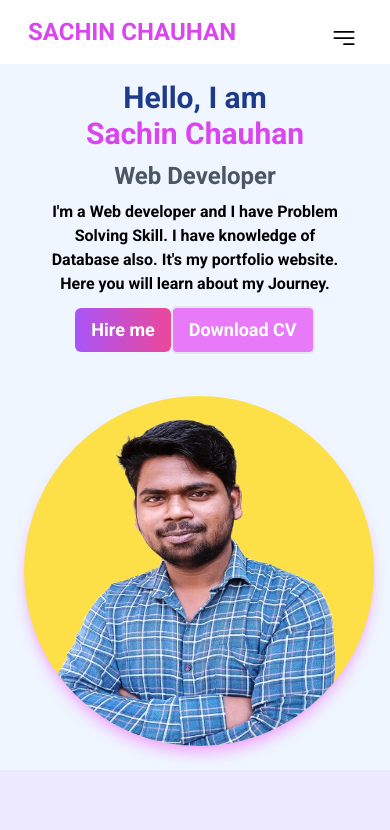
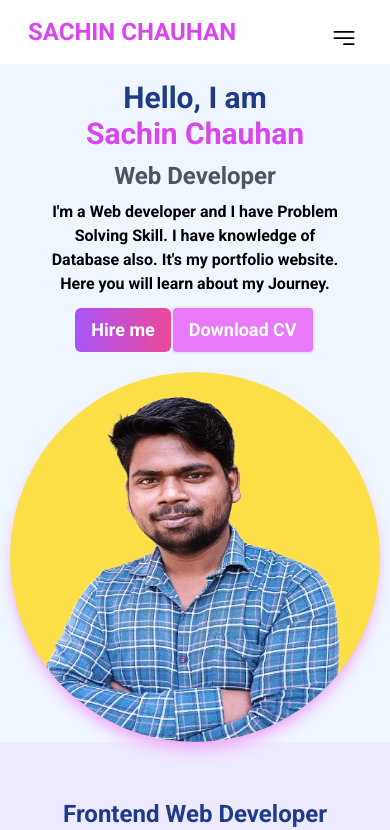
Before and after one commit to sachinchauhan010/PortfolioProject, a React (Create React App) app: page / in a window 390 px wide. Shown: the top 830 px of the page. Built offline with nearby package versions, Linux system fonts and the light colour scheme; a web font is replaced by a local one.

Commit message:
Mobile Screen Bug fix

```diff
--- a/src/components/Section0.jsx
+++ b/src/components/Section0.jsx
@@ -29,7 +29,7 @@ const Section0 = () => {
         <img
           src={photo}
           alt=""
-          className="h-[350px] w-[350px] sm:ml-auto sm:mr-auto md:mx-10 rounded-[50%] shadow-lg lg:shadow-2xl shadow-fuchsia-300 m-6 bg-yellow-300 hover:scale-110 duration-500 overflow-hidden"
+          className="h-[370px] w-[370px] md:mx-10 rounded-[50%] box-border shadow-lg lg:shadow-2xl shadow-fuchsia-300 m-auto bg-yellow-300 hover:scale-110 duration-500 overflow-hidden"
         />
 
         <p className="md:text-4xl xl:text-6xl font-bold text-slate-300 read-only font-Roboto absolute md:bottom-0 md:left-2 md:block hidden">
```
Also changed, not shown: src/App.js (+2 -5 lines).
